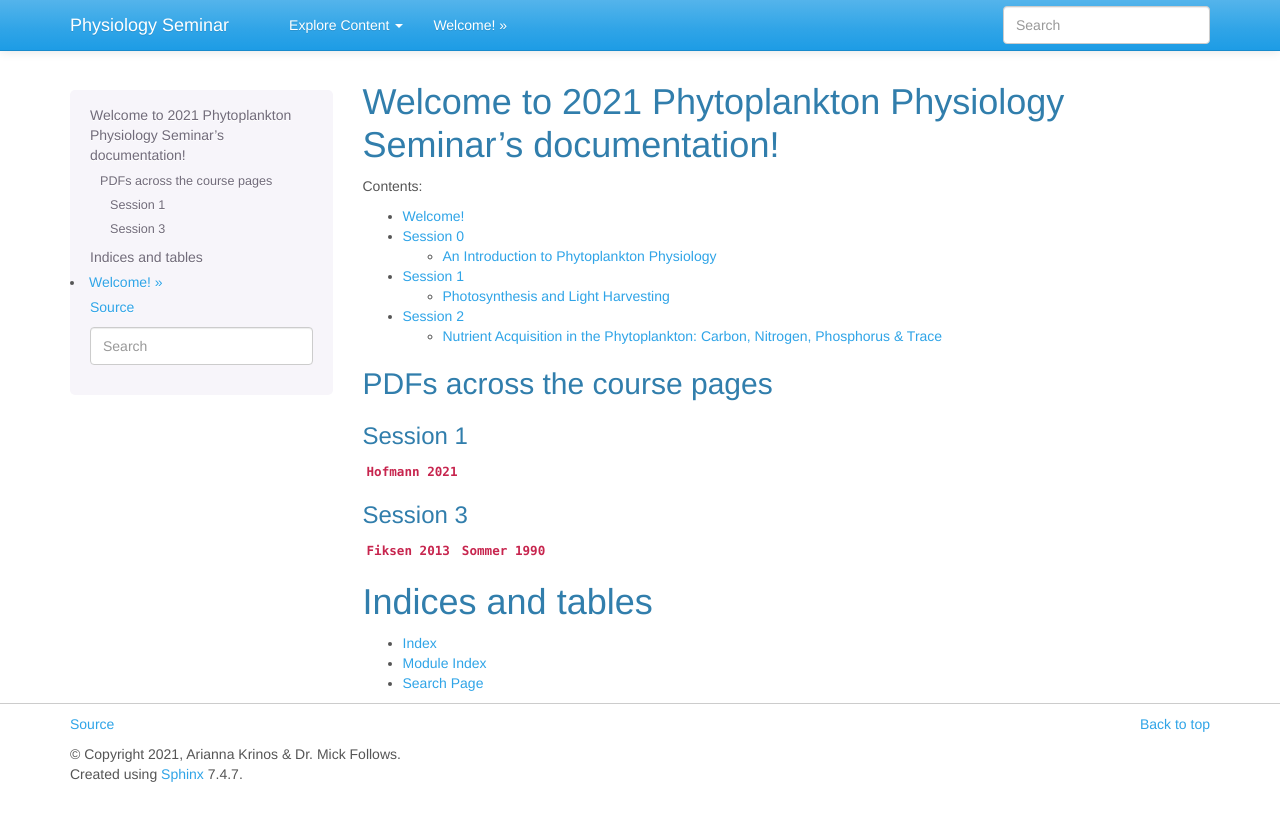
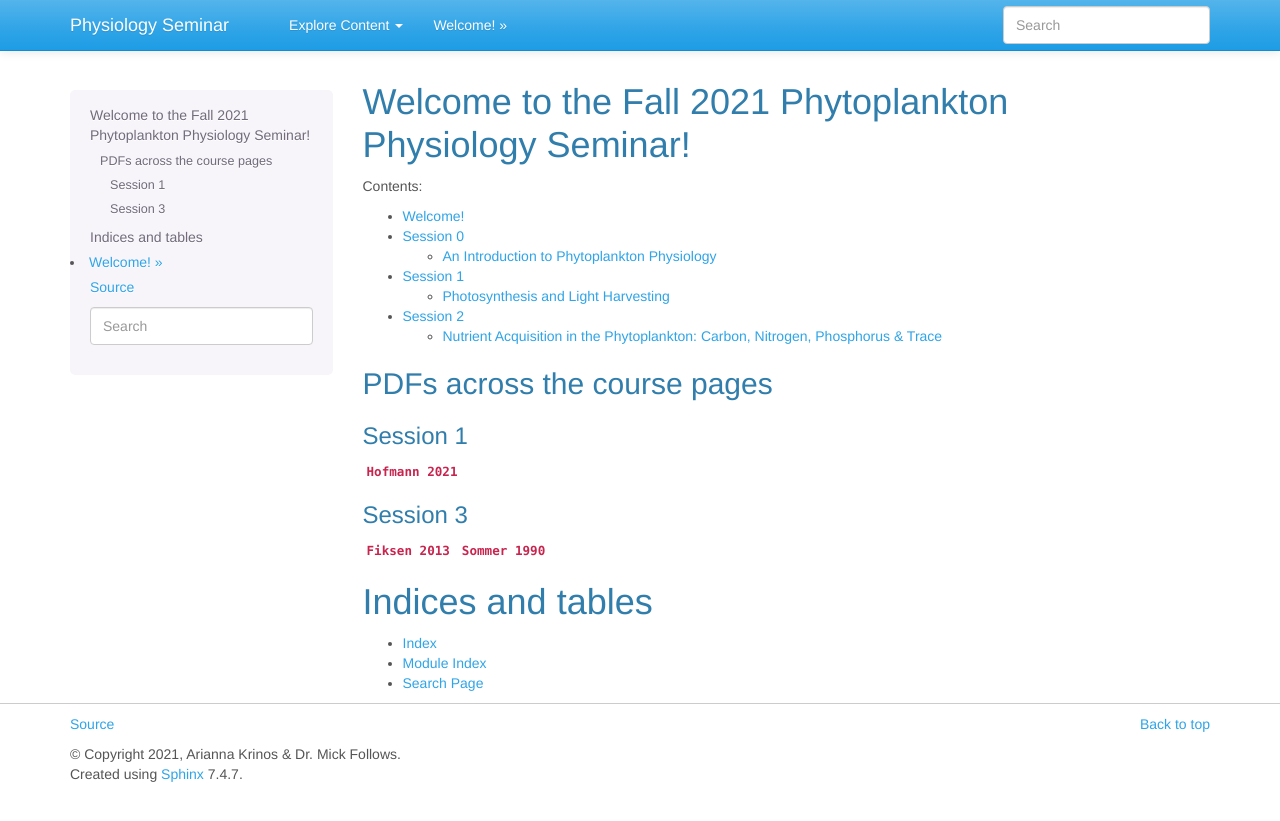
Before and after one commit to akrinos/2021-phyto-phys, a Sphinx documentation site: the page built from docs/index.rst, in a window 1280 px wide. Shown: the top 821 px of the page. Built offline with Sphinx 7.4.7, drawn with Linux system fonts in a browser that asks for light colours; pages that are not in the unit, such as notebooks, are missing from menus.

Commit message:
Changing site title

```diff
--- a/docs/index.rst
+++ b/docs/index.rst
@@ -3,8 +3,8 @@
    You can adapt this file completely to your liking, but it should at least
    contain the root `toctree` directive.
 
-Welcome to 2021 Phytoplankton Physiology Seminar's documentation!
-=================================================================
+Welcome to the Fall 2021 Phytoplankton Physiology Seminar!
+==========================================================
 
 .. toctree::
    :maxdepth: 2
```
